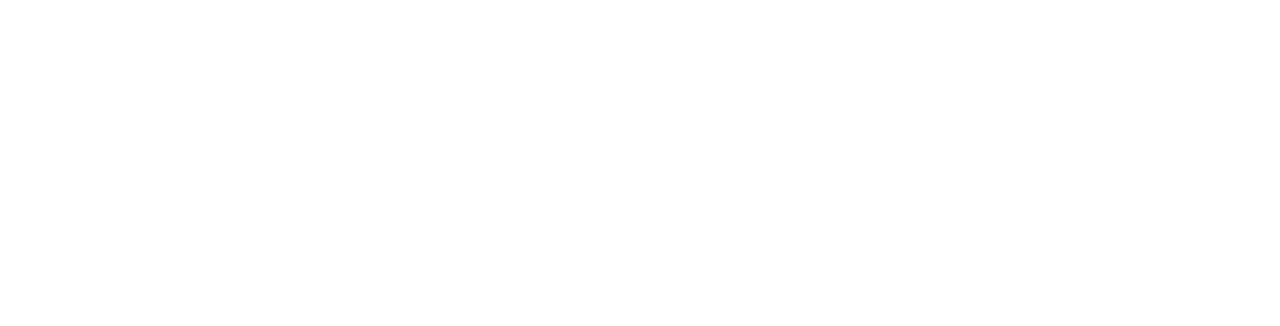
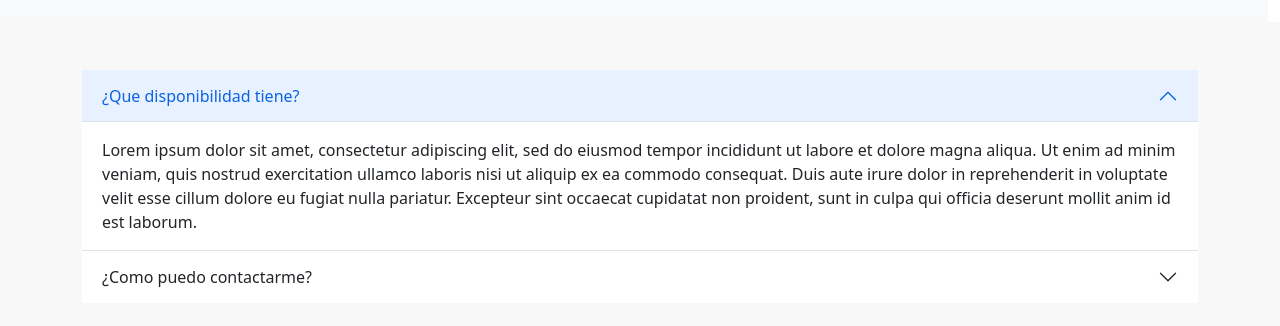
Before and after one commit to gonzalogg94/InmobiliariaCarlosVillegas, a React (Create React App) app: page / in a window 1280 px wide. Shown: the part 1036-1362 px from the top of the page. Before the commit the page ends 1058 px from the top, so only its background shows below. Built offline with nearby package versions, Linux system fonts and the light colour scheme.

Commit message:
agregue el maquetado de las preguntas frecuentes

```diff
--- a/src/App.jsx
+++ b/src/App.jsx
@@ -3,6 +3,7 @@
 import Menu from "./components/common/Menu";
 import Slider from "./components/views/Slider";
 import Servicios from "./components/views/Servicios";
+import Preguntas from "./components/views/Preguntas";
 
 function App() {
   return (
@@ -10,6 +11,7 @@
       <Menu></Menu>
       <Slider></Slider>
       <Servicios></Servicios>
+      <Preguntas></Preguntas>
     </>
   );
 }
--- a/src/components/style.css
+++ b/src/components/style.css
@@ -1,6 +1,9 @@
 .bannerPagina {
   height: 500px;
   object-fit: cover;
+}
+.colorFondo{
+  background-color: #F8F8F8;
 }
 
 @media all and (max-width: 767px) {
--- /dev/null
+++ b/src/components/views/Preguntas.jsx
@@ -0,0 +1,39 @@
+import { Container } from "react-bootstrap";
+import Accordion from "react-bootstrap/Accordion";
+
+const Preguntas = () => {
+  return (
+    <article className="py-5 colorFondo">
+      <Container>
+        <Accordion defaultActiveKey="0" flush>
+          <Accordion.Item eventKey="0">
+            <Accordion.Header>¿Que disponibilidad tiene?</Accordion.Header>
+            <Accordion.Body>
+              Lorem ipsum dolor sit amet, consectetur adipiscing elit, sed do
+              eiusmod tempor incididunt ut labore et dolore magna aliqua. Ut
+              enim ad minim veniam, quis nostrud exercitation ullamco laboris
+              nisi ut aliquip ex ea commodo consequat. Duis aute irure dolor in
+              reprehenderit in voluptate velit esse cillum dolore eu fugiat
+              nulla pariatur. Excepteur sint occaecat cupidatat non proident,
+              sunt in culpa qui officia deserunt mollit anim id est laborum.
+            </Accordion.Body>
+          </Accordion.Item>
+          <Accordion.Item eventKey="1">
+            <Accordion.Header>¿Como puedo contactarme?</Accordion.Header>
+            <Accordion.Body>
+              Lorem ipsum dolor sit amet, consectetur adipiscing elit, sed do
+              eiusmod tempor incididunt ut labore et dolore magna aliqua. Ut
+              enim ad minim veniam, quis nostrud exercitation ullamco laboris
+              nisi ut aliquip ex ea commodo consequat. Duis aute irure dolor in
+              reprehenderit in voluptate velit esse cillum dolore eu fugiat
+              nulla pariatur. Excepteur sint occaecat cupidatat non proident,
+              sunt in culpa qui officia deserunt mollit anim id est laborum.
+            </Accordion.Body>
+          </Accordion.Item>
+        </Accordion>
+      </Container>
+    </article>
+  );
+};
+
+export default Preguntas;
--- a/src/components/views/Servicios.jsx
+++ b/src/components/views/Servicios.jsx
@@ -3,7 +3,7 @@
 
 const Servicios = () => {
   return (
-    <article className="container-fluid row py-5 justify-content-between">
+    <article className="container-fluid row py-5 justify-content-between bg-light">
       <Col className="text-center" lg={5} sm={12}>
         <h2 className="text-primary text-center display-4">Servicios</h2>
         <p className="text-center">
```
